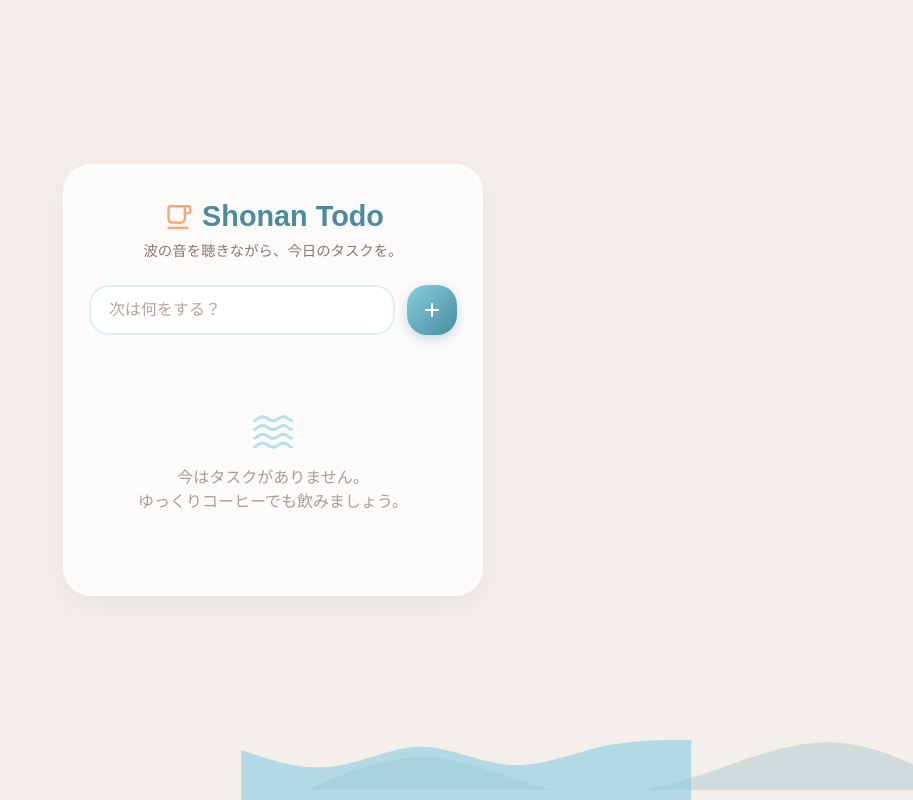
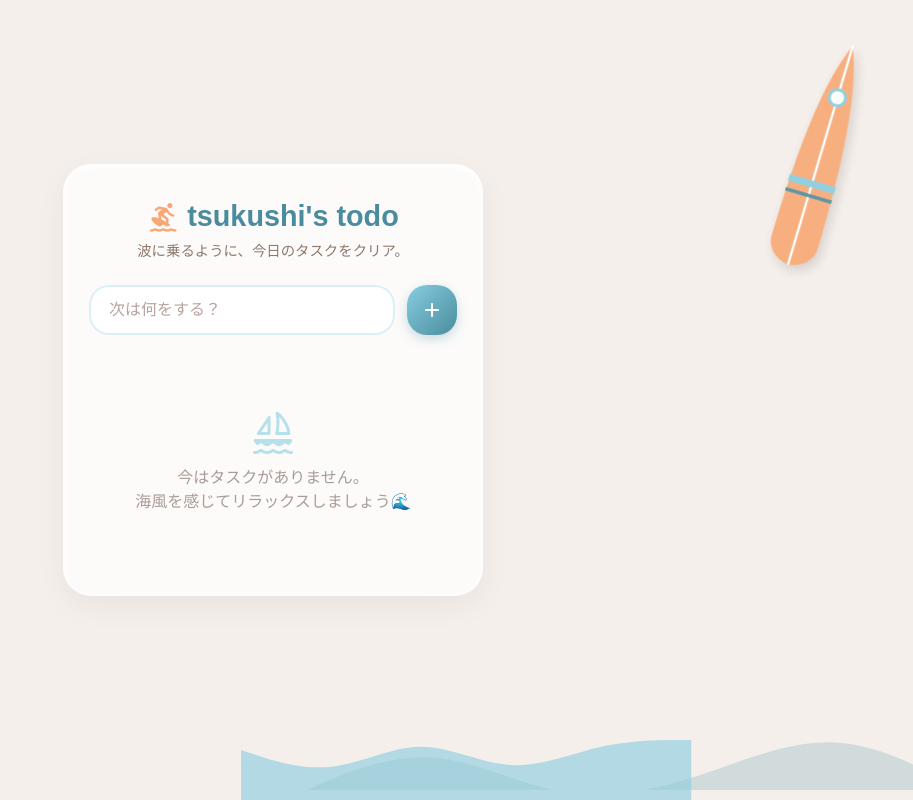
Before and after one commit to tsukushihub/shonan-cafe-todo, a plain HTML site: page index.html in a window 1280 px wide. Shown: the whole page, without its empty margins (367-1280 px from the left). Drawn offline with nearby package versions, Linux system fonts and the light colour scheme; a web font is replaced by a local one.

Commit message:
サーフアイテムを追加してデザインをアップデート

```diff
--- a/index.html
+++ b/index.html
@@ -3,7 +3,7 @@
 <head>
     <meta charset="UTF-8">
     <meta name="viewport" content="width=device-width, initial-scale=1.0">
-    <title>Shonan Cafe Todo</title>
+    <title>tsukushi's todo</title>
     <!-- 丸みがあって可愛いフォントを読み込みます -->
     <link rel="preconnect" href="https://fonts.googleapis.com">
     <link rel="preconnect" href="https://fonts.gstatic.com" crossorigin>
@@ -19,10 +19,22 @@
         <div class="wave wave2"></div>
     </div>
 
+    <!-- 湘南サーフアイテムの装飾 -->
+    <div class="surf-decoration">
+        <svg viewBox="0 0 100 400" xmlns="http://www.w3.org/2000/svg">
+            <path d="M50,10 C20,80 10,200 10,350 C10,380 40,390 50,390 C60,390 90,380 90,350 C90,200 80,80 50,10 Z" fill="#F9A875" />
+            <path d="M50,10 L50,390" stroke="white" stroke-width="4" />
+            <path d="M10,250 L90,250" stroke="#87CDE0" stroke-width="12" />
+            <path d="M10,270 L90,270" stroke="#4A8C9E" stroke-width="6" />
+            <circle cx="50" cy="100" r="16" fill="#87CDE0" />
+            <circle cx="50" cy="100" r="11" fill="white" />
+        </svg>
+    </div>
+
     <div class="app-container">
         <header>
-            <h1><span class="material-symbols-rounded logo-icon">local_cafe</span> Shonan Todo</h1>
-            <p class="subtitle">波の音を聴きながら、今日のタスクを。</p>
+            <h1><span class="material-symbols-rounded logo-icon">surfing</span> tsukushi's todo</h1>
+            <p class="subtitle">波に乗るように、今日のタスクをクリア。</p>
         </header>
 
         <main>
@@ -38,8 +50,8 @@
                     <!-- JavaScriptでタスクがここに追加されます -->
                 </ul>
                 <div class="empty-state" id="empty-state">
-                    <span class="material-symbols-rounded empty-icon">waves</span>
-                    <p>今はタスクがありません。<br>ゆっくりコーヒーでも飲みましょう。</p>
+                    <span class="material-symbols-rounded empty-icon">sailing</span>
+                    <p>今はタスクがありません。<br>海風を感じてリラックスしましょう🌊</p>
                 </div>
             </div>
         </main>
--- a/style.css
+++ b/style.css
@@ -69,6 +69,27 @@ body {
 @keyframes animateWave {
     0% { background-position-x: 0; }
     100% { background-position-x: 1000px; }
+}
+
+/* --- サーフボード装飾 --- */
+.surf-decoration {
+    position: absolute;
+    top: 5%;
+    right: 5%;
+    width: 60px;
+    height: 240px;
+    transform: rotate(15deg);
+    z-index: 50;
+    opacity: 0.9;
+    filter: drop-shadow(4px 4px 6px rgba(0,0,0,0.15));
+    animation: floating 4s ease-in-out infinite;
+    pointer-events: none; /* クリック邪魔防止 */
+}
+
+@keyframes floating {
+    0% { transform: rotate(15deg) translateY(0px); }
+    50% { transform: rotate(18deg) translateY(-10px); }
+    100% { transform: rotate(15deg) translateY(0px); }
 }
 
 /* --- アプリのメインコンテナ（グラスモーフィズム） --- */
```
